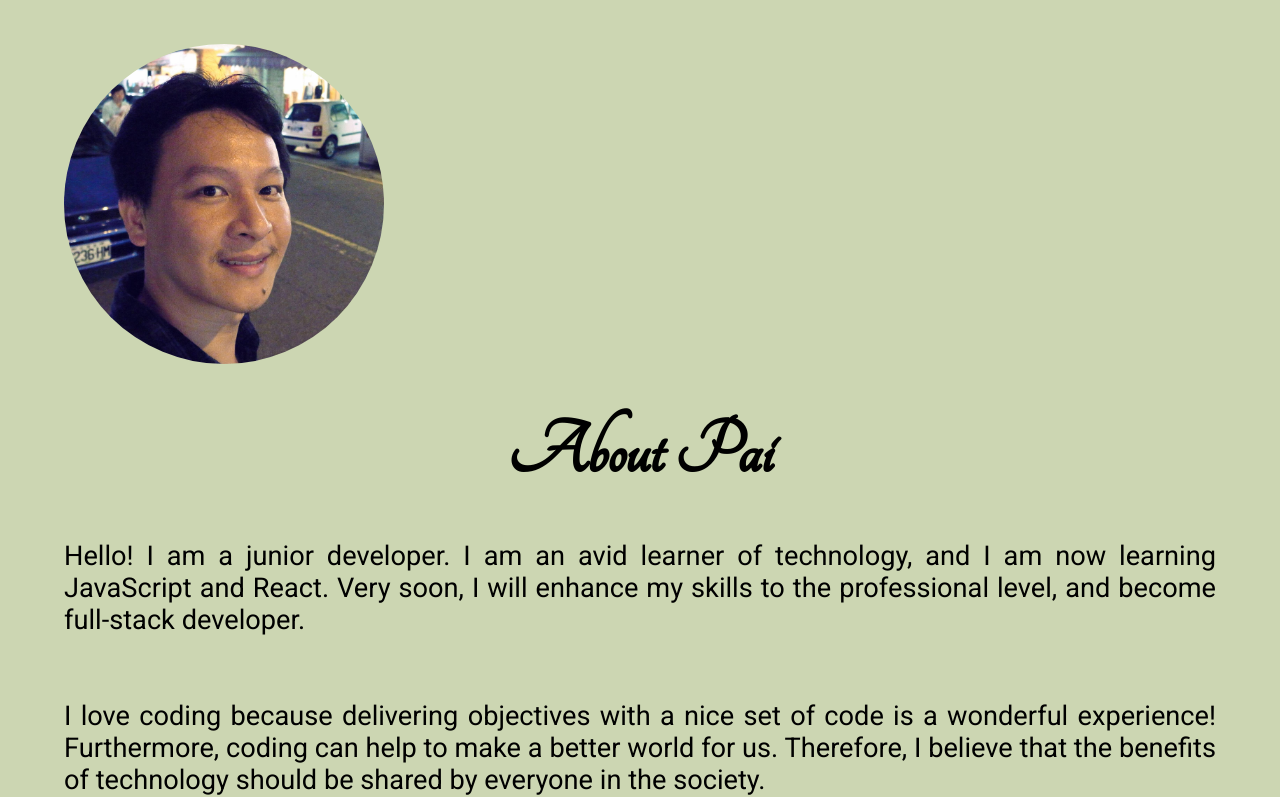
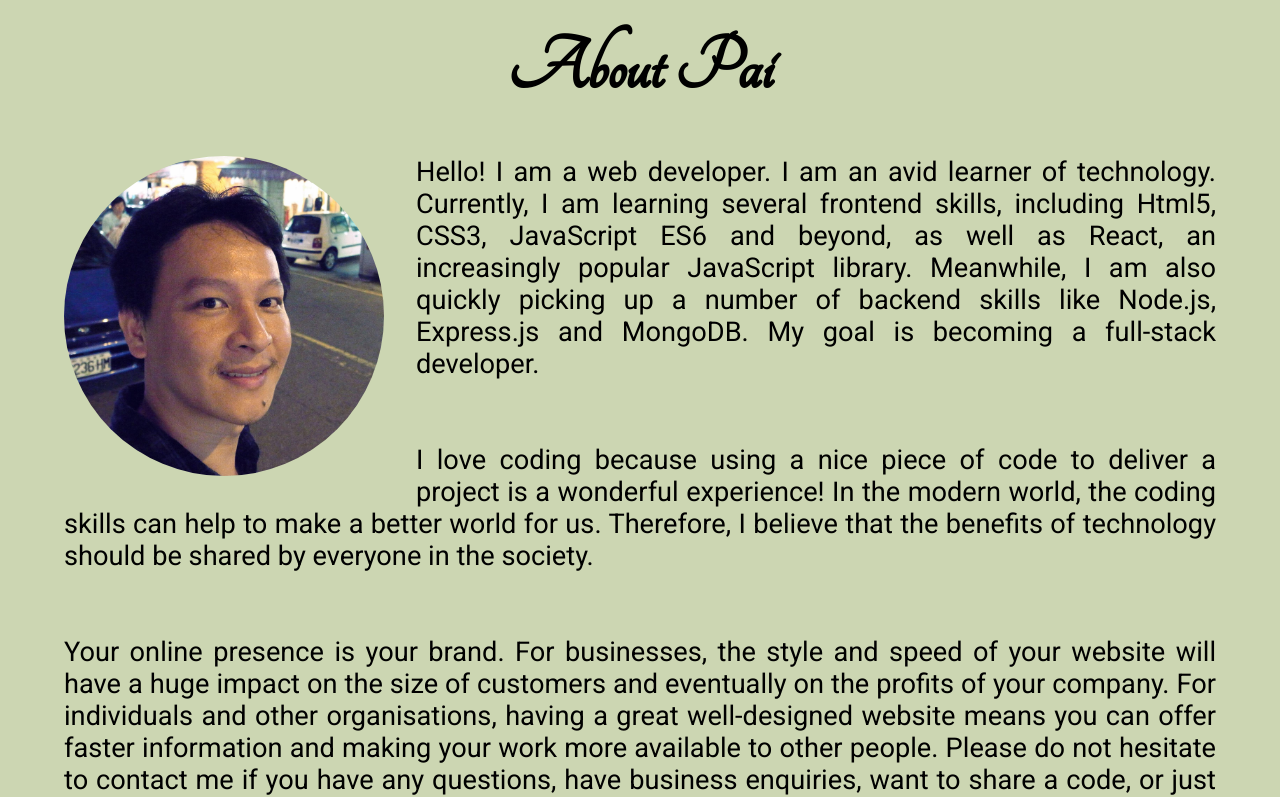
Before and after one commit to albertpai/Portfolio, a React (Create React App) app: page / in a window 1280 px wide. Shown: the part 820-1617 px from the top of the page. Built offline with nearby package versions, Linux system fonts and the light colour scheme; some icons are missing; a web font is replaced by a local one.

Commit message:
Rearrange flexbox and update text in container2Bio.js

```diff
--- a/src/container2Bio.js
+++ b/src/container2Bio.js
@@ -7,12 +7,13 @@ export default class ContainerBio extends React.Component {
         return (
             <div className="container-bio">
                 <div className="bio-item1">
-                    <img src={Portrait} alt='' className='avatar' />
+                    <h1>About Pai</h1>
                 </div>
                 <div className="bio-item2">
-                    <h1>About Pai</h1>
-                    <p>Hello! I am a junior developer. I am an avid learner of technology, and I am now learning JavaScript and React. Very soon, I will enhance my skills to the professional level, and become full-stack developer.</p>
-                    <p>     I love coding because delivering objectives with a nice set of code is a wonderful experience! Furthermore, coding can help to make a better world for us. Therefore, I believe that the benefits of technology should be shared by everyone in the society.</p>
+                    <img src={Portrait} alt='' className='avatar' />
+                    <p>Hello! I am a web developer. I am an avid learner of technology. Currently, I am learning several frontend skills, including Html5, CSS3, JavaScript ES6 and beyond, as well as React, an increasingly popular JavaScript library. Meanwhile, I am also quickly picking up a number of backend skills like Node.js, Express.js and MongoDB. My goal is becoming a full-stack developer.</p>
+                    <p>     I love coding because using a nice piece of code to deliver a project is a wonderful experience! In the modern world, the coding skills can help to make a better world for us. Therefore, I believe that the benefits of technology should be shared by everyone in the society.</p>
+                    <p>     Your online presence is your brand. For businesses, the style and speed of your website will have a huge impact on the size of customers and eventually on the profits of your company. For individuals and other organisations, having a great well-designed website means you can offer faster information and making your work more available to other people. Please do not hesitate to contact me if you  have any questions, have business enquiries, want to share a code, or just want to say hi! ; ) </p>
                 </div>
             </div>
         )
```
